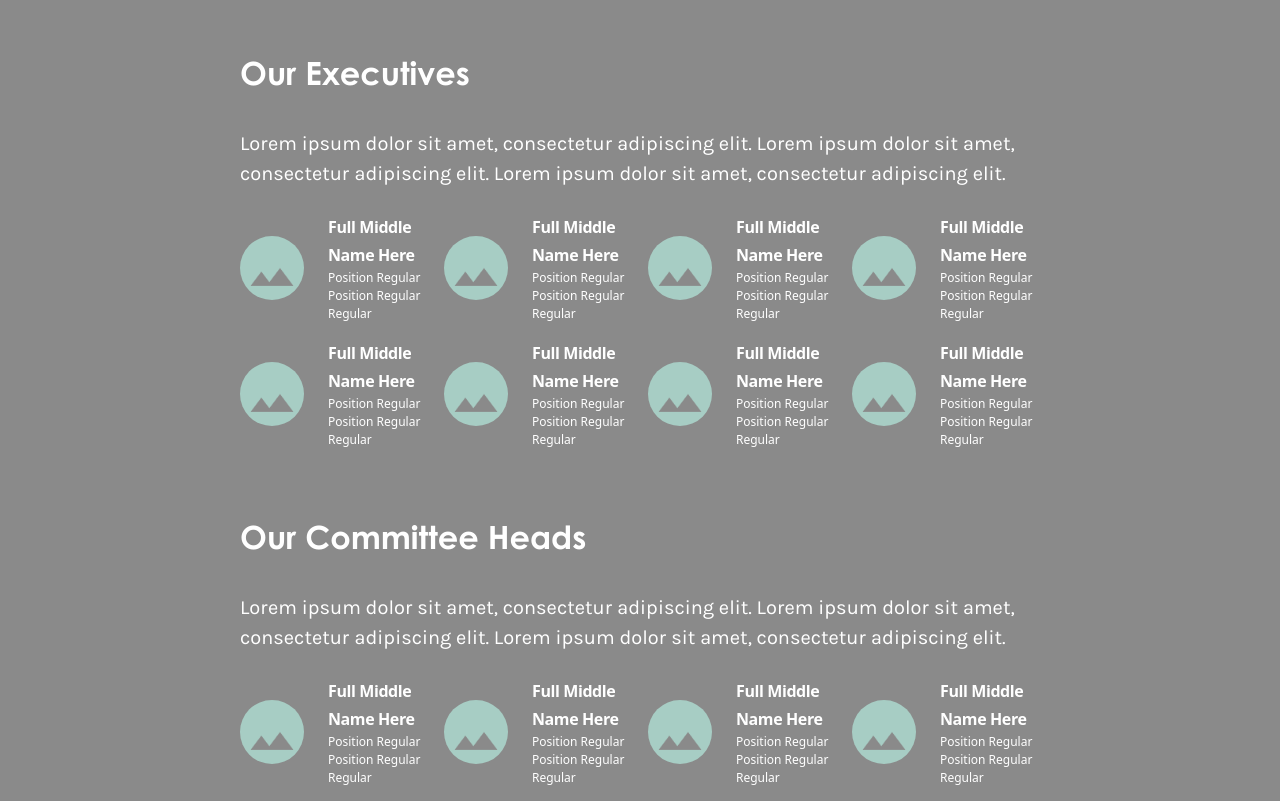
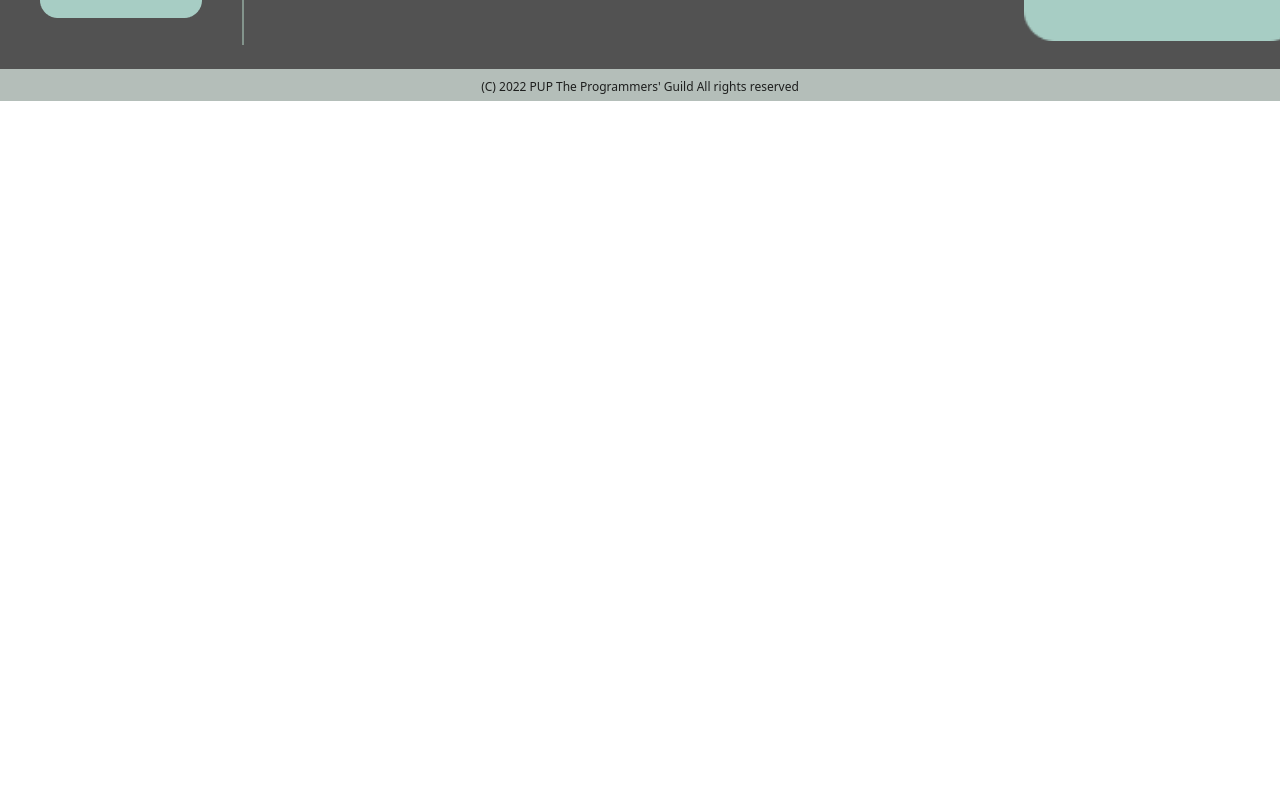
Before and after one commit to PUP-The-Programmers-Guild/TPGWebsite, a Next.js app: page /about in a window 1280 px wide. Shown: the part 1499-2300 px from the top of the page. After the commit the page ends 1600 px from the top, so only its background shows below. Built offline with nearby package versions, Linux system fonts and the light colour scheme; what tailwind-gradient-mask-image would draw is missing.

Commit message:
Deleted wrong file

```diff
--- a/src/components/About/Officers.tsx
+++ /dev/null
@@ -1,172 +0,0 @@
-import { ArrowRight } from "@phosphor-icons/react";
-import { useKeenSlider } from "keen-slider/react";
-import React from 'react';
-
-
-const executives = [
-    {
-      name: 'Full Middle Name Here',
-      role1: 'Position Regular',
-      role2: 'Position Regular',
-      role3: 'Regular',
-      imageUrl:
-        '/Placeholder.png',
-    },
-    {
-      name: 'Full Middle Name Here',
-      role1: 'Position Regular',
-      role2: 'Position Regular',
-      role3: 'Regular',
-      imageUrl:
-        '/Placeholder.png',
-    },
-    {
-      name: 'Full Middle Name Here',
-      role1: 'Position Regular',
-      role2: 'Position Regular',
-      role3: 'Regular',
-      imageUrl:
-        '/Placeholder.png',
-    },
-    {
-      name: 'Full Middle Name Here',
-      role1: 'Position Regular',
-      role2: 'Position Regular',
-      role3: 'Regular',
-      imageUrl:
-        '/Placeholder.png',
-    },
-    {
-      name: 'Full Middle Name Here',
-      role1: 'Position Regular',
-      role2: 'Position Regular',
-      role3: 'Regular',
-      imageUrl:
-        '/Placeholder.png',
-    },
-    {
-      name: 'Full Middle Name Here',
-      role1: 'Position Regular',
-      role2: 'Position Regular',
-      role3: 'Regular',
-      imageUrl:
-        '/Placeholder.png',
-    },
-    {
-      name: 'Full Middle Name Here',
-      role1: 'Position Regular',
-      role2: 'Position Regular',
-      role3: 'Regular',
-      imageUrl:
-        '/Placeholder.png',
-    },
-    {
-      name: 'Full Middle Name Here',
-      role1: 'Position Regular',
-      role2: 'Position Regular',
-      role3: 'Regular',
-      imageUrl:
-        '/Placeholder.png',
-    },
-  ]
-
-  const committeeHeads = [
-    {
-      name: 'Full Middle Name Here',
-      role1: 'Position Regular',
-      role2: 'Position Regular',
-      role3: 'Regular',
-      imageUrl:
-        '/Placeholder.png',
-    },
-    {
-      name: 'Full Middle Name Here',
-      role1: 'Position Regular',
-      role2: 'Position Regular',
-      role3: 'Regular',
-      imageUrl:
-        '/Placeholder.png',
-    },
-    {
-      name: 'Full Middle Name Here',
-      role1: 'Position Regular',
-      role2: 'Position Regular',
-      role3: 'Regular',
-      imageUrl:
-        '/Placeholder.png',
-    },
-    {
-      name: 'Full Middle Name Here',
-      role1: 'Position Regular',
-      role2: 'Position Regular',
-      role3: 'Regular',
-      imageUrl:
-        '/Placeholder.png',
-    },
-  ]
-
-
-  export default function Officers() {
-    return (
-      <div className="min-h-screen bg-[#8A8A8A]">
-        <div className="flex flex-col px-60 py-[7.5rem]">
-            <div className="pb-[4rem]">
-                <h1 className="font-heading font-semibold text-[2.5rem] text-white pb-[4rem]">
-                The Officers
-                </h1>
-                <h2 className="font-heading font-semibold text-[2rem] text-white pb-[2rem]">
-                Our Executives
-                </h2>
-                <p className="font-body text-[1.25rem] text-white pb-[1.5rem]">
-                    Lorem ipsum dolor sit amet, consectetur adipiscing elit. Lorem ipsum
-                    dolor sit amet, consectetur adipiscing elit. Lorem ipsum dolor sit
-                    amet, consectetur adipiscing elit.
-                </p>
-
-                <ul role="list" className="grid gap-4 sm:grid-cols-1 md:grid-cols-2 lg:grid-cols-3 xl:grid-cols-4">
-                    {executives.map((executives) => (
-                        <li key={executives.name}>
-                        <div className="flex items-center gap-x-6">
-                            <img className="h-16 w-16 rounded-full" src={executives.imageUrl} alt="" />
-                            <div>
-                            <p className="text-base font-semibold leading-7 tracking-tight text-[0.875rem] text-white">{executives.name}</p>
-                            <p className="font-regular text-[0.75rem] text-white">{executives.role1}</p>
-                            <p className="font-regular text-[0.75rem] text-white">{executives.role2}</p>
-                            <p className="font-regular text-[0.75rem] text-white">{executives.role3}</p>
-                            </div>
-                        </div>
-                        </li>
-                    ))}
-                </ul>
-            </div>
-
-          <div>
-            <h2 className="font-heading font-semibold text-[2rem] text-white pb-[2rem]">
-              Our Committee Heads
-            </h2>
-            <p className="font-body text-[1.25rem] text-white pb-[1.5rem]">
-              Lorem ipsum dolor sit amet, consectetur adipiscing elit. Lorem ipsum
-              dolor sit amet, consectetur adipiscing elit. Lorem ipsum dolor sit
-              amet, consectetur adipiscing elit.
-            </p>
-          </div>
-
-          <ul role="list" className="grid gap-4 sm:grid-cols-1 md:grid-cols-2 lg:grid-cols-3 xl:grid-cols-4">
-            {committeeHeads.map((committeeHeads) => (
-                <li key={committeeHeads.name}>
-                <div className="flex items-center gap-x-6">
-                    <img className="h-16 w-16 rounded-full" src={committeeHeads.imageUrl} alt="" />
-                    <div>
-                    <p className="text-base font-semibold leading-7 tracking-tight text-[0.875rem] text-white">{committeeHeads.name}</p>
-                    <p className="font-regular text-[0.75rem] text-white">{committeeHeads.role1}</p>
-                    <p className="font-regular text-[0.75rem] text-white">{committeeHeads.role2}</p>
-                    <p className="font-regular text-[0.75rem] text-white">{committeeHeads.role3}</p>
-                    </div>
-                </div>
-                </li>
-            ))}
-            </ul>
-        </div>
-      </div>
-    );
-  }
--- a/src/pages/about.tsx
+++ b/src/pages/about.tsx
@@ -1,13 +1,11 @@
 import MissionVision from "@/components/About/MissionVision"
 import Demographics from "@/components/About/Demographics"
-import Officers from "@/components/About/Officers"
 
 export default function AboutPage() {
   return (
     <>
       <MissionVision />
       <Demographics />
-      <Officers />
     </>
   )
 }
```
